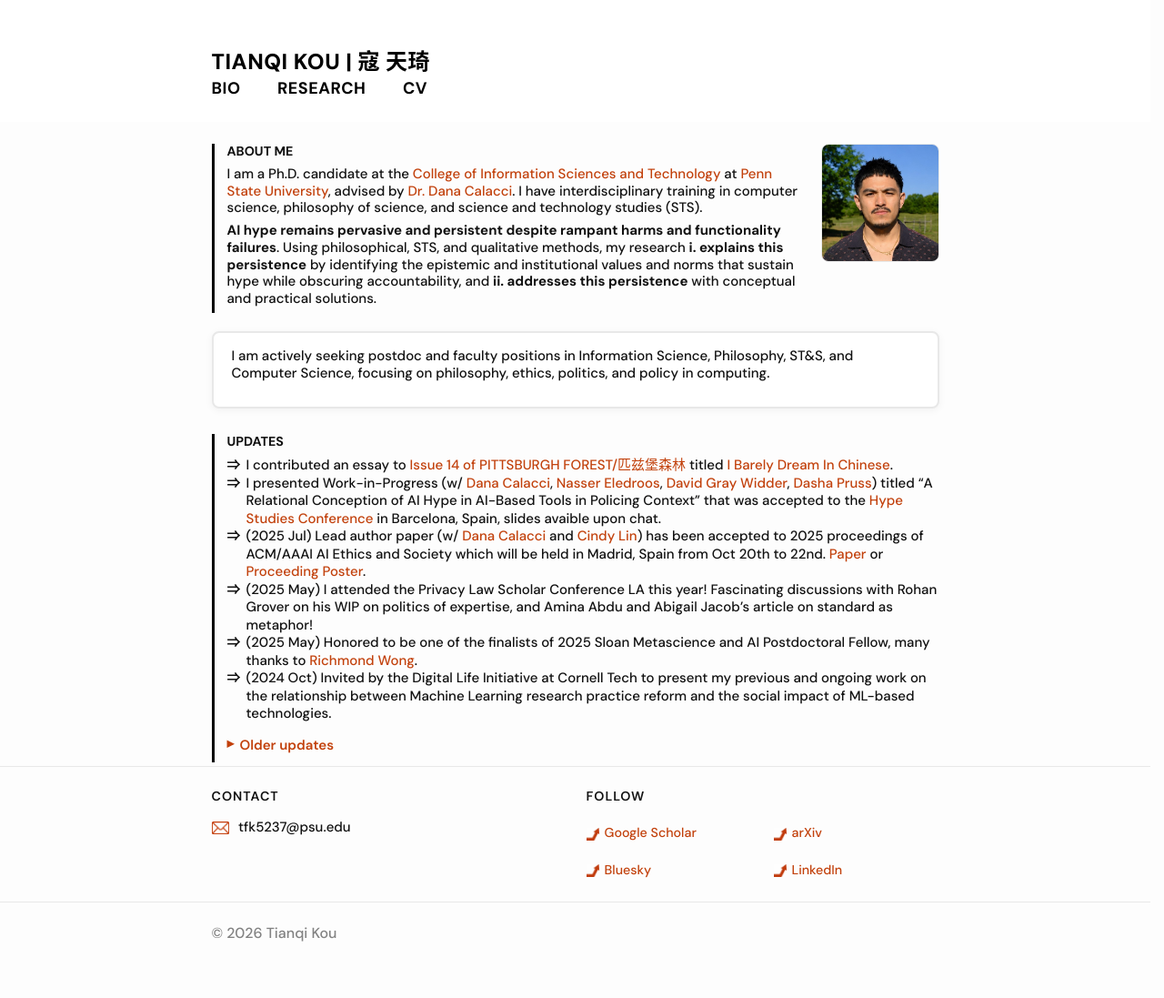
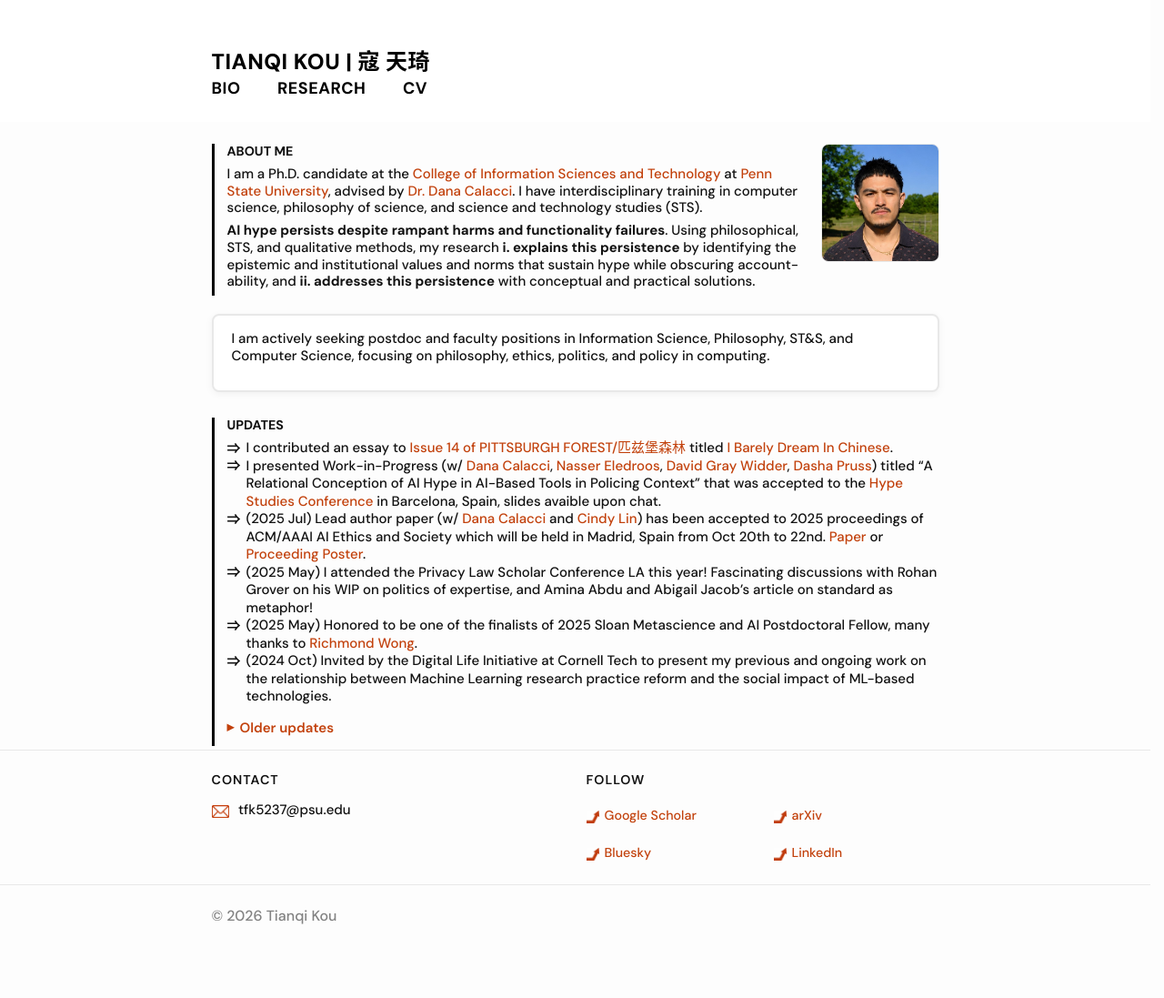
Before and after one commit to koutianqi/koutianqi.github.io, a Jekyll site: the page built from index.markdown, in a window 1280 px wide. Shown: the whole page at 91% size. Built offline with Jekyll 4.4.1, drawn with Linux system fonts in a browser that asks for light colours.

Commit message:
Update index.markdown

```diff
--- a/index.markdown
+++ b/index.markdown
@@ -11,7 +11,7 @@ description: "I study hype and accountability in AI/ML ecosystem."
 
 I am a Ph.D. candidate at the [College of Information Sciences and Technology](https://ist.psu.edu/about) at [Penn State University](https://www.psu.edu), advised by [Dr. Dana Calacci](https://www.dcalacci.net). I have interdisciplinary training in computer science, philosophy of science, and science and technology studies (STS).
 
-**AI hype remains pervasive and persistent despite rampant harms and functionality failures**. Using philosophical, STS, and qualitative methods, my research **i. explains this persistence** by identifying the epistemic and institutional values and norms that sustain hype while obscuring accountability, and **ii. addresses this persistence** with conceptual and practical solutions.
+**AI hype persists despite rampant harms and functionality failures**. Using philosophical, STS, and qualitative methods, my research **i. explains this persistence** by identifying the epistemic and institutional values and norms that sustain hype while obscuring accountability, and **ii. addresses this persistence** with conceptual and practical solutions.
 
   </div>
   <img class="headshot" src="{{ "/assets/img/headshot_crop.jpg" | relative_url }}" alt="Headshot" />
```
